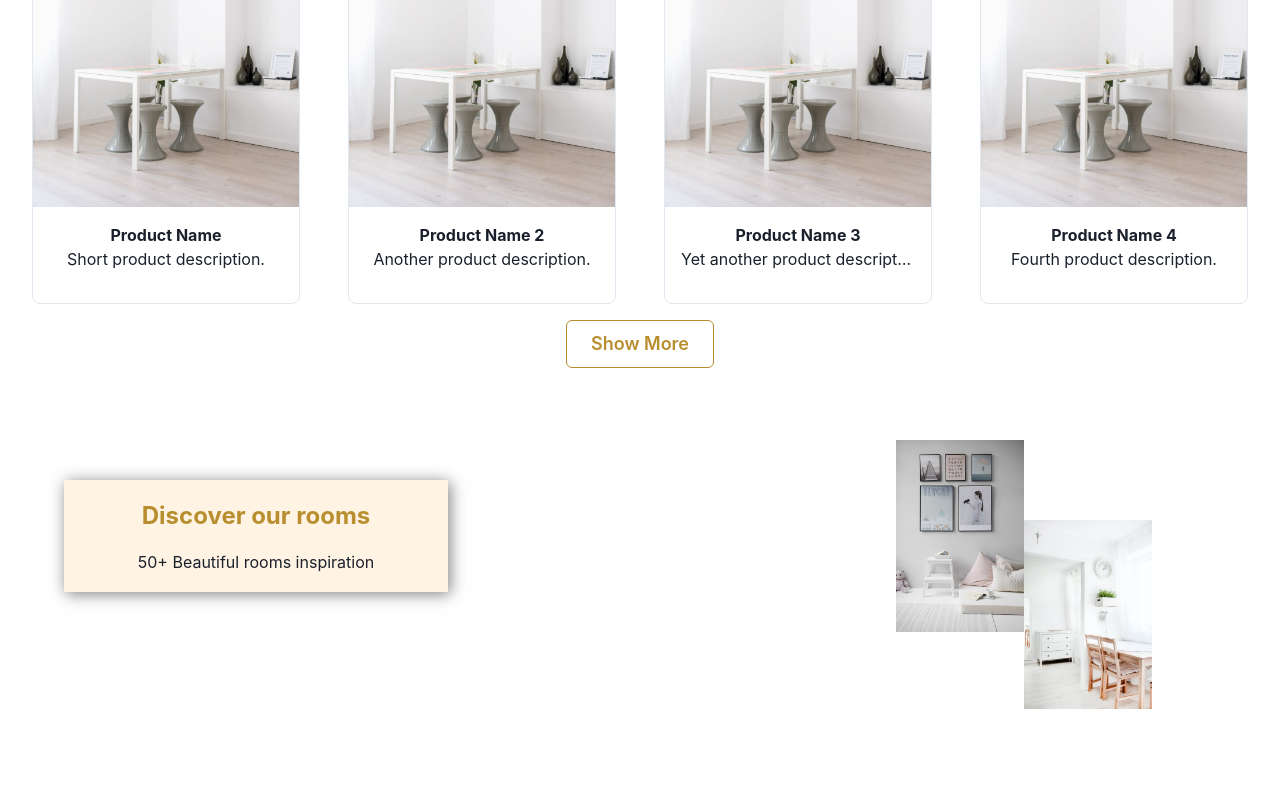
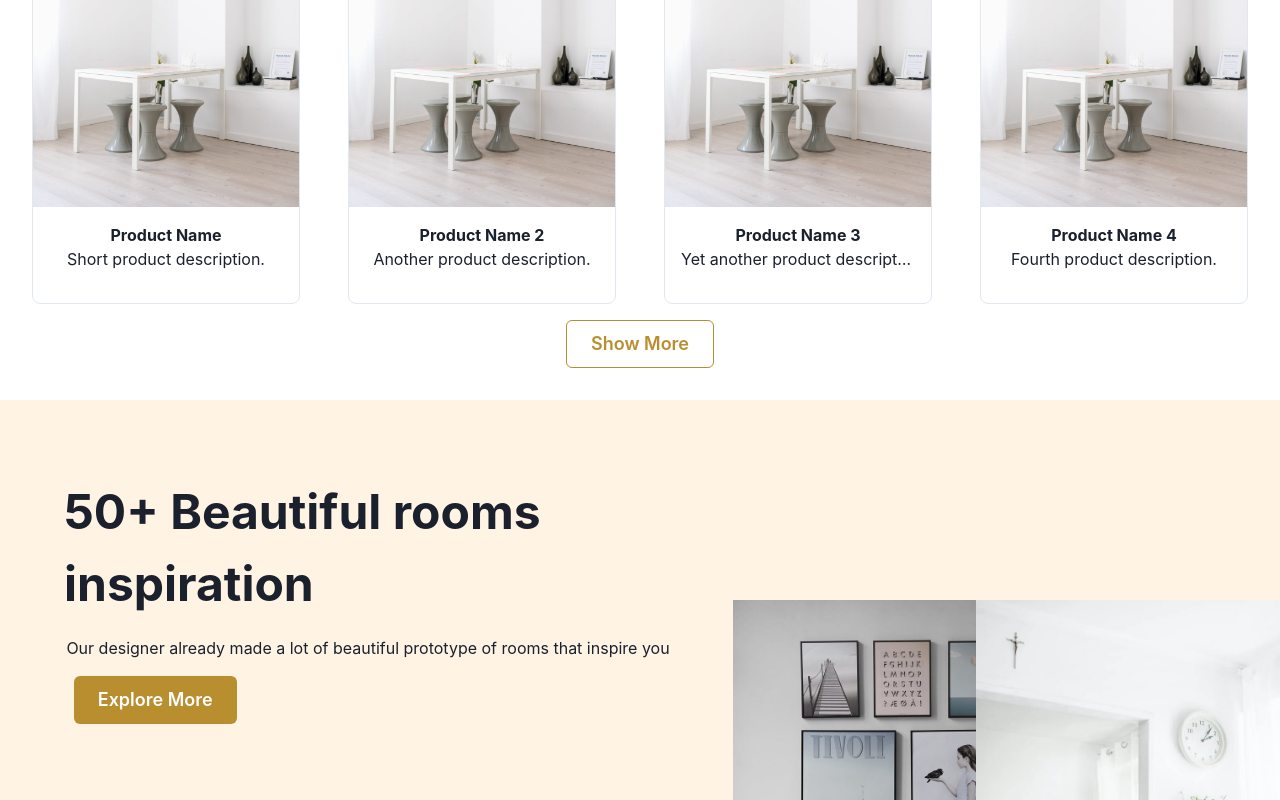
Before and after one commit to SamaMansour/furniro, a React (Create React App) app: page / in a window 1280 px wide. Shown: the part 2296-3096 px from the top of the page. Built offline with nearby package versions, Linux system fonts and the light colour scheme.

Commit message:
Add furniro furniture and footer

```diff
--- a/src/components/OurProducts/OurProducts.js
+++ b/src/components/HomeComponents/OurProducts/OurProducts.js
@@ -1,6 +1,6 @@
 import React from "react";
 import { Box, Button, Grid, Text  } from "@chakra-ui/react";
-import ProductCard from "../ProductCard/ProductCard";
+import ProductCard from "../../ProductCard/ProductCard";
 const OurProducts = () => {
   return (
     <Box p={8}>
--- /dev/null
+++ b/src/components/HomeComponents/RoomsSlider/RoomsSlider.js
@@ -0,0 +1,59 @@
+import React from "react";
+import { Box, Text, Flex, Image, VStack, Button } from "@chakra-ui/react";
+
+const RoomsSlider = () => {
+  return (
+    <Box
+      position="relative"
+      maxWidth="100%"
+      overflow="hidden"
+      height="400px"
+      bgColor="#FFF3E3"
+    >
+      <Flex direction="row" width="100%" height="100%" alignItems="center">
+        {/* Left side: VStack with Text and Button */}
+        <VStack flex="1" spacing={4} textAlign="left" pl="5%">
+          <Text fontSize="5xl" fontWeight="bold">
+            50+ Beautiful rooms inspiration
+          </Text>
+          <Text>
+            Our designer already made a lot of beautiful prototype of rooms that
+            inspire you
+          </Text>
+          <Button
+            colorScheme="#B88E2F"
+            size="lg"
+            bgColor="#B88E2F"
+            textAlign="left"
+            position="relative"
+            left="-35%"
+          >
+            Explore More
+          </Button>
+        </VStack>
+
+        {/* Right side: Images */}
+        <Box flex="1" position="relative">
+          <Image
+            src="../../assets/images/room1.png"
+            alt="Image 1"
+            position="absolute"
+            top="20%" // Adjusted to be a bit lower
+            left="10%"
+            width="60%"
+          />
+          <Image
+            src="../../assets/images/room2.png"
+            alt="Image 2"
+            position="absolute"
+            top="5%" // Adjusted to be higher than room1
+            left="50%"
+            width="60%"
+          />
+        </Box>
+      </Flex>
+    </Box>
+  );
+};
+
+export default RoomsSlider;
--- a/src/components/RoomsSlider/RoomsSlider.js
+++ /dev/null
@@ -1,66 +0,0 @@
-import React from "react";
-import { Box, Text, Flex, Image, VStack } from "@chakra-ui/react";
-import Slider from "react-slick";
-import "slick-carousel/slick/slick.css";
-import "slick-carousel/slick/slick-theme.css";
-
-const RoomsSlider = () => {
-  const settings = {
-    dots: true,
-    infinite: true,
-    speed: 500,
-    slidesToShow: 1,
-    slidesToScroll: 1,
-    arrows: true,
-  };
-
-  return (
-    <Box position="relative" maxWidth="100%" overflow="hidden" height="400px">
-      {/* Slider */}
-
-
-      {/* Discover Collection Box on the Left */}
-      <Flex
-        position="absolute"
-        top="20%"
-        left="5%"
-        flexDirection="column"
-        width="30%"
-        p={4}
-        bg="rgba(255, 255, 255, 0.8)"
-        boxShadow="2px 2px 15px rgba(0, 0, 0, 0.5)" // 3D shadow effect
-        border="2px solid #FFF3E3" // Sharp edge effect
-        bgColor="#FFF3E3"
-      >
-        <VStack spacing={4} textAlign="left">
-          <Text fontSize="2xl" fontWeight="bold" color="#B88E2F">
-            Discover our rooms
-          </Text>
-          <Text>50+ Beautiful rooms inspiration</Text>
-        </VStack>
-      </Flex>
-
-      {/* Floating Images in a Zigzag Pattern */}
-
-      <Image
-        src="../../assets/images/room1.png"
-        alt="Floating Image 1"
-        position="absolute"
-        top="10%"
-        right="20%"
-        width="10%"
-      />
-      <Image
-        src="../../assets/images/room2.png"
-        alt="Floating Image 2"
-        position="absolute"
-        top="30%"
-        right="10%"
-        width="10%"
-      />
-
-    </Box>
-  );
-};
-
-export default RoomsSlider;
```
Also changed, not shown: src/layouts/Home/Home.js (+4 -4 lines), src/components/Footer/Footer.js (added), src/components/HomeComponents/BrowseTheRange/BrowseTheRange.js (renamed from src/components/BrowseTheRange/BrowseTheRange.js), src/components/HomeComponents/DiscoverCollection/DiscoverCollection.js (renamed from src/components/DiscoverCollection/DiscoverCollection.js), src/components/HomeComponents/FurniroFurniture/FurniroFurniture.js (added).
